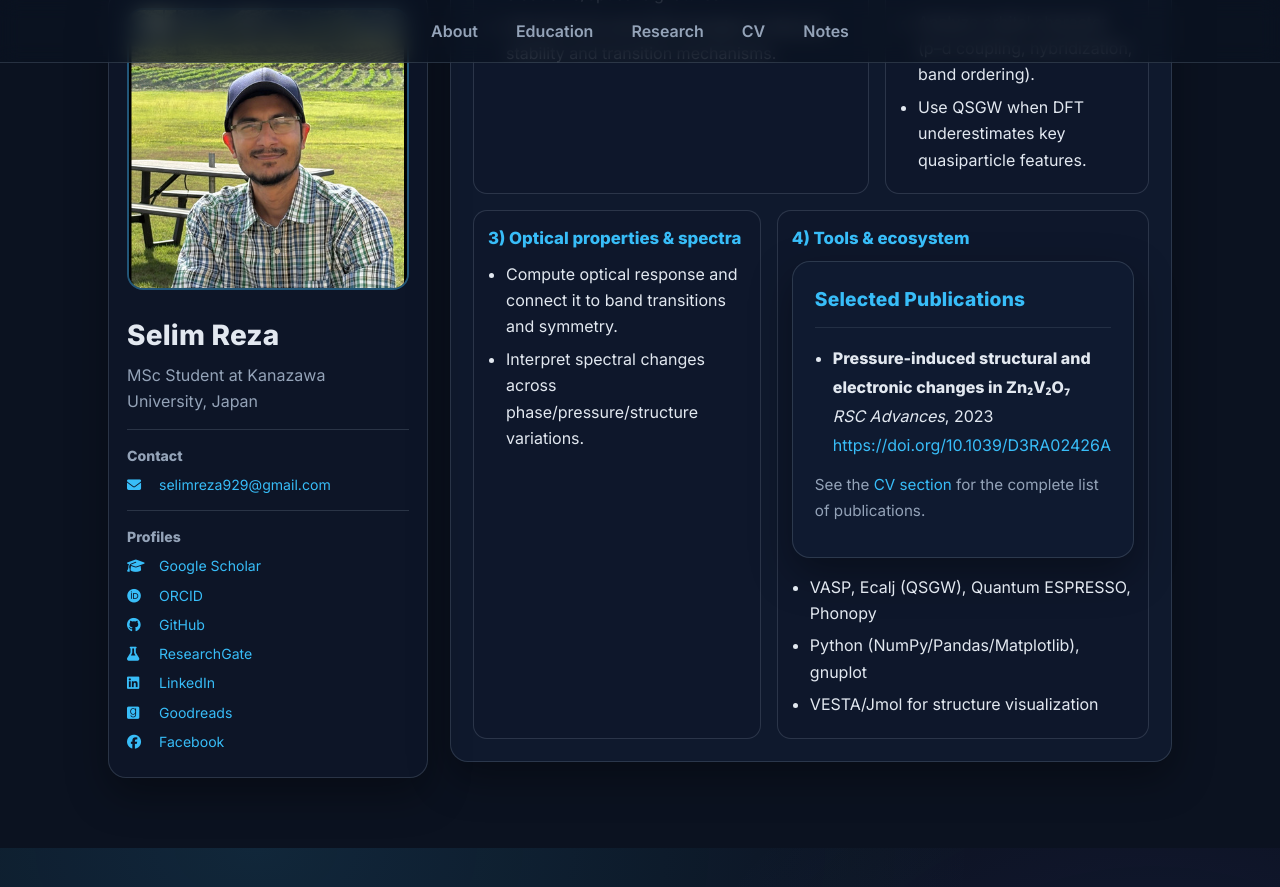
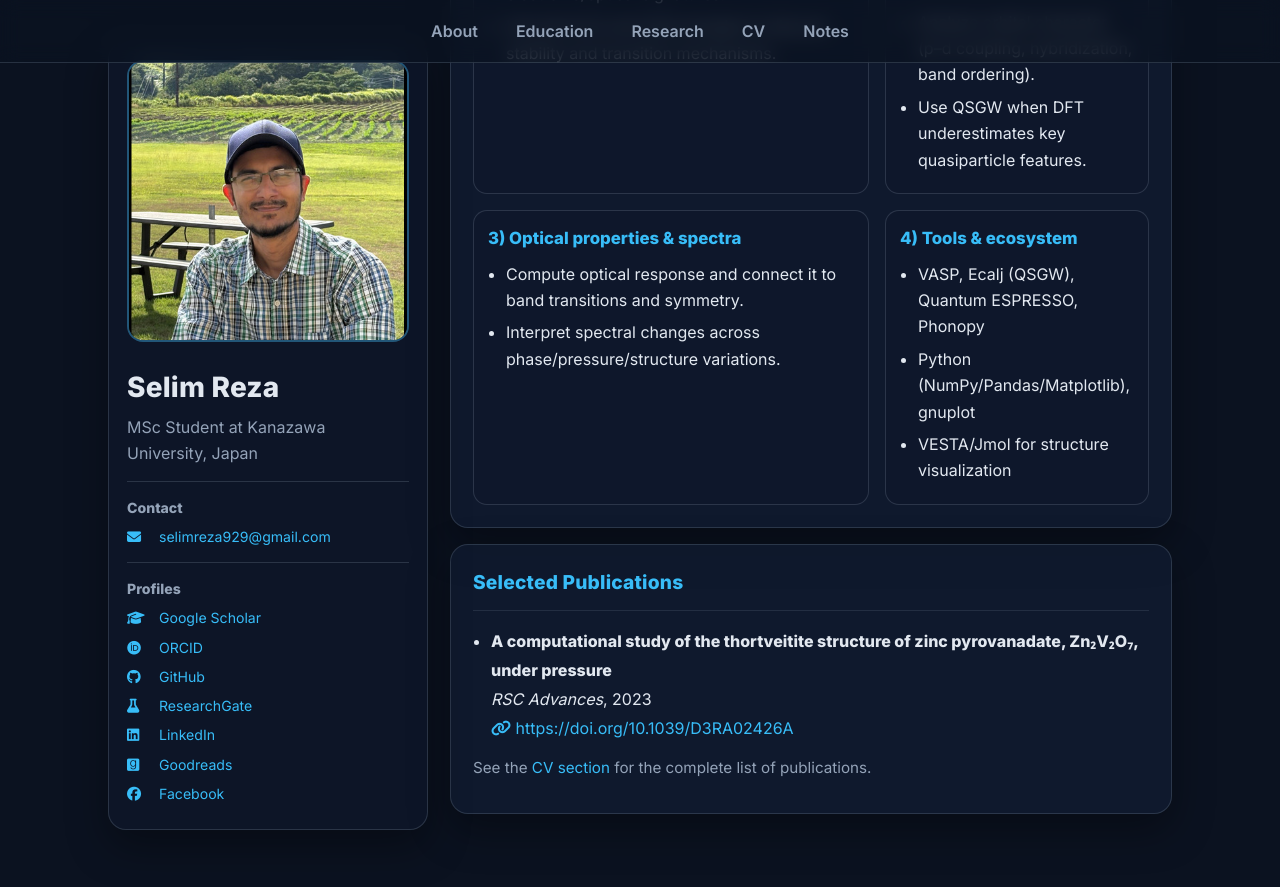
Before and after one commit to selimphy/selimphy.github.io, a Jekyll site: the page built from research/index.html, in a window 1280 px wide and 900 px high, scrolled down 1483 px. Shown: the top 887 px of the window. Built offline with Jekyll 4.4.1, drawn with Linux system fonts in a browser that asks for light colours.

Commit message:
Update index.html

```diff
--- a/research/index.html
+++ b/research/index.html
@@ -203,28 +203,7 @@ layout: none
 
         <div class="kv">
           <h3>4) Tools & ecosystem</h3>
-    <!-- Selected Publications -->
-<section class="card">
-<h2>Selected Publications</h2>
-<hr class="thin">
-
-<ul style="line-height:1.8">
-
-<li>
-<strong>Pressure-induced structural and electronic changes in Zn₂V₂O₇</strong><br>
-<em>RSC Advances</em>, 2023<br>
-<a href="https://doi.org/10.1039/D3RA02426A" target="_blank">
-https://doi.org/10.1039/D3RA02426A
-</a>
-</li>
-
-</ul>
-
-<p class="small" style="margin-top:12px;">
-See the <a href="/cv/">CV section</a> for the complete list of publications.
-</p>
-
-</section>      <ul>
+          <ul>
             <li>VASP, Ecalj (QSGW), Quantum ESPRESSO, Phonopy</li>
             <li>Python (NumPy/Pandas/Matplotlib), gnuplot</li>
             <li>VESTA/Jmol for structure visualization</li>
@@ -234,7 +213,25 @@ See the <a href="/cv/">CV section</a> for the complete list of publications.
       </div>
     </section>
 
+    <!-- Selected Publications -->
+    <section class="card">
+      <h2>Selected Publications</h2>
+      <hr class="thin">
 
+      <ul style="line-height:1.8; margin:0; padding-left:18px;">
+        <li>
+          <strong>A computational study of the thortveitite structure of zinc pyrovanadate, Zn₂V₂O₇, under pressure</strong><br>
+          <em>RSC Advances</em>, 2023<br>
+          <a href="https://doi.org/10.1039/D3RA02426A" target="_blank">
+            <i class="fa-solid fa-link"></i> https://doi.org/10.1039/D3RA02426A
+          </a>
+        </li>
+      </ul>
+
+      <p class="small" style="margin-top:12px;">
+        See the <a href="/cv/">CV section</a> for the complete list of publications.
+      </p>
+    </section>
 
   </main>
 
```
